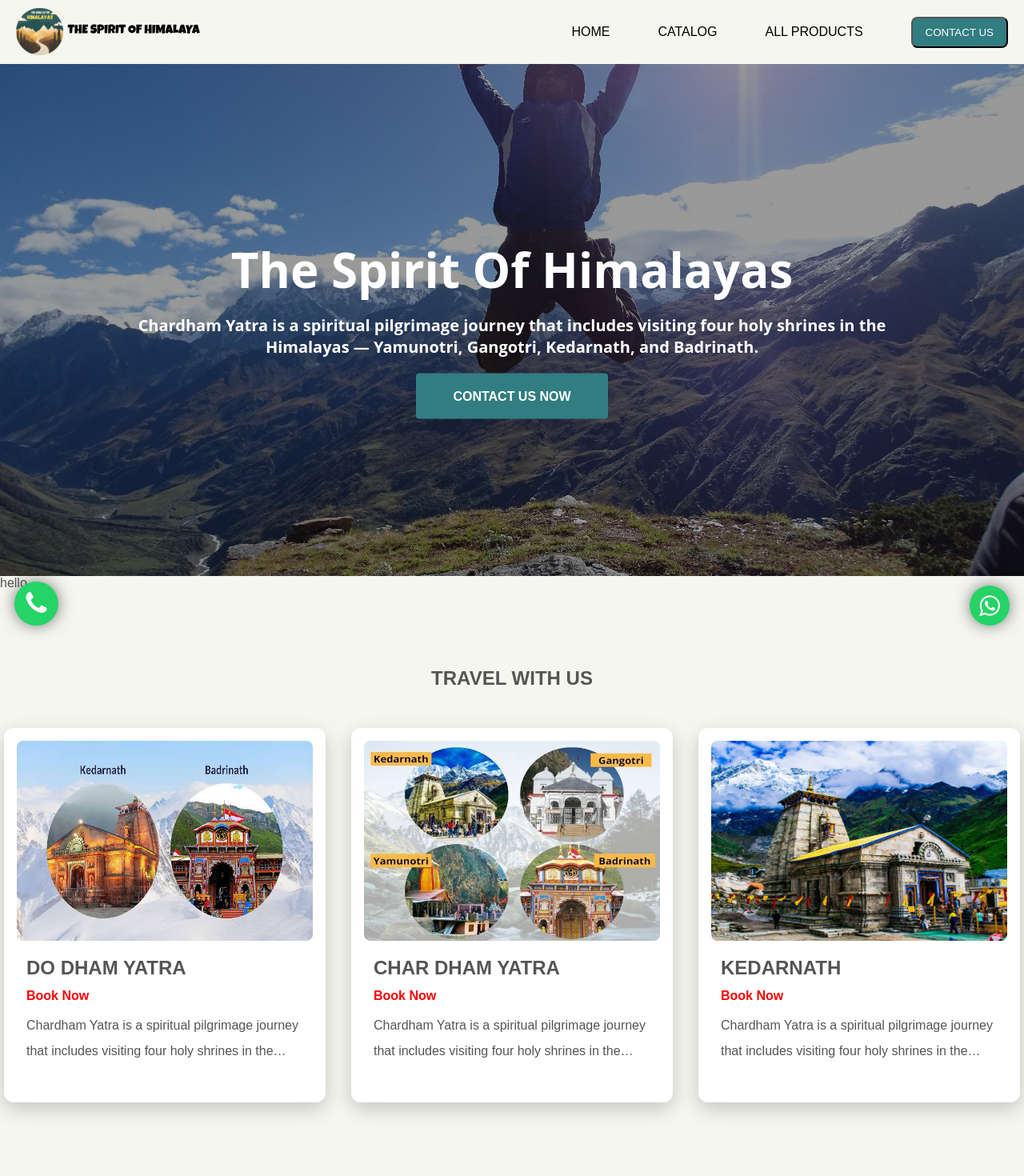
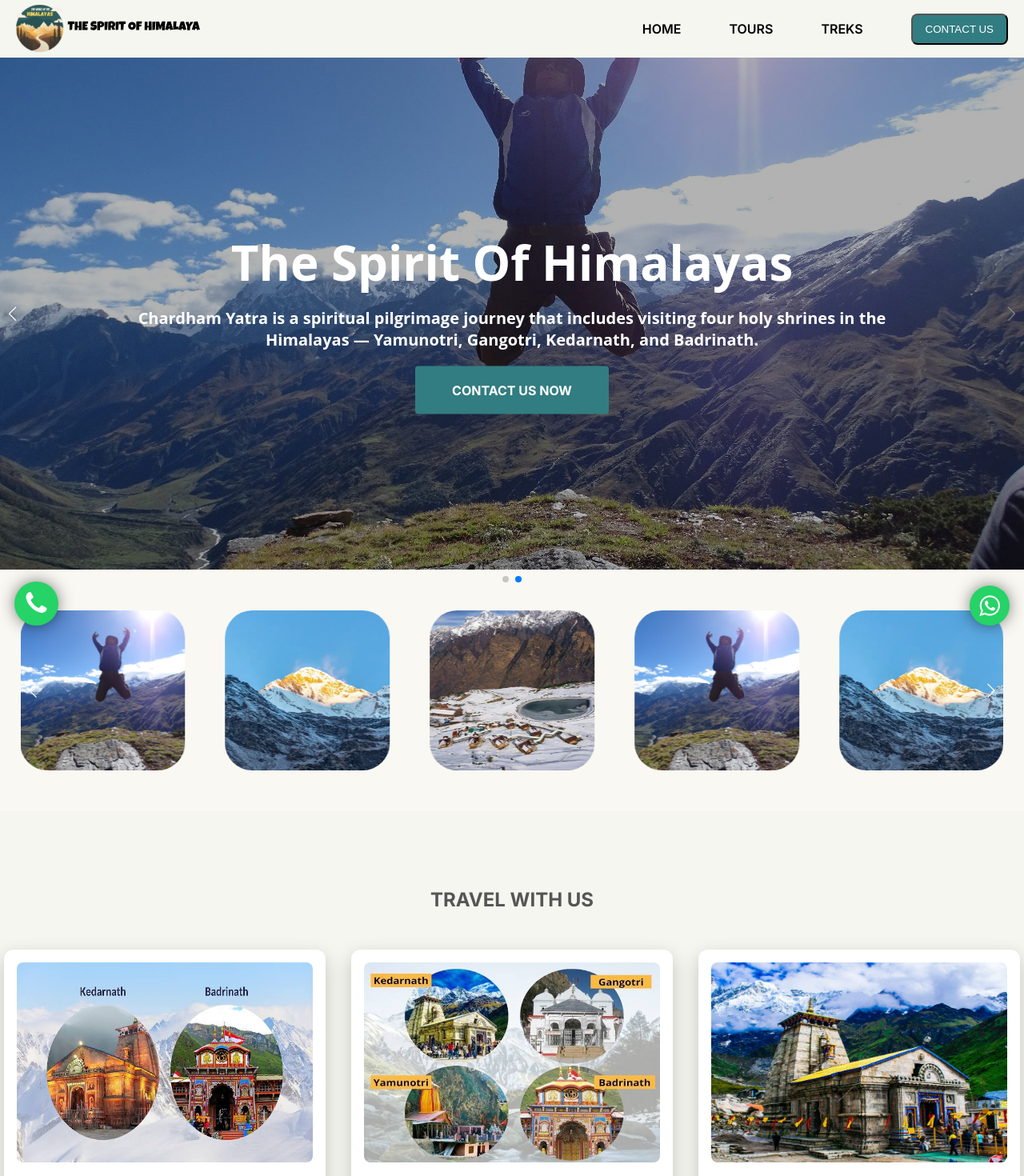
Before and after one commit to Laukik-11/thespiritofhimalayas, a React (Create React App) app: page / in a window 1280 px wide. Shown: the top 1470 px of the page at 80% size. Built offline with nearby package versions, Linux system fonts and the light colour scheme.

Commit message:
design completed

```diff
--- a/src/Components/Carousel.jsx
+++ b/src/Components/Carousel.jsx
@@ -1,5 +1,5 @@
 import React from "react";
-import { Autoplay, Pagination } from "swiper/modules";
+import { Autoplay, Pagination, Navigation } from "swiper/modules";
 import { Swiper, SwiperSlide } from "swiper/react";
 import BgImage1 from "../Assets/BgImage1.jpg";
 import BgImage2 from "../Assets/BgImage2.jpg";
@@ -23,11 +23,16 @@ const Carousel = () => {
           </a>
         </div>
         <Swiper
-          modules={[Autoplay, Pagination]}
+          modules={[Autoplay, Pagination, Navigation]}
           autoplay={{
             delay: 4000,
             disableOnInteraction: false,
           }}
+          style={{
+            "--swiper-navigation-color": "white",
+            "--swiper-navigation-size": "18px",
+          }}
+          navigation={true}
           pagination={{
             el: ".my-custom-pagination-div",
             clickable: true,
@@ -58,8 +63,8 @@ const Carousel = () => {
                 className="background-image"
                 style={{
                   background: `linear-gradient(
-          rgba(0, 0, 0, 0.4),
-          rgba(0, 0, 0, 0.4)
+          rgba(0, 0, 0, 0.3),
+          rgba(0, 0, 0, 0.3)
         ),url(${BgImage2})`,
                   backgroundSize: "cover",
                   backgroundPosition: "center",
--- a/src/Components/Header.jsx
+++ b/src/Components/Header.jsx
@@ -73,17 +73,17 @@ const Header = () => {
           <ul className={`navMenu ${isActive ? "active" : ""}`}>
             <li onClick={removeActive}>
               <a href="#home" className={"navLink"}>
-                Home
+                home
               </a>
             </li>
             <li onClick={removeActive}>
               <a href="#home" className={"navLink"}>
-                Catalog
+                tours
               </a>
             </li>
             <li onClick={removeActive}>
               <a href="#home" className={"navLink"}>
-                All products
+                TREKS
               </a>
             </li>
             <li onClick={removeActive}>
--- a/src/Components/Slider.jsx
+++ b/src/Components/Slider.jsx
@@ -1,38 +1,76 @@
 import React from "react";
-import { Autoplay, Pagination } from "swiper/modules";
+import { Pagination, Autoplay, Navigation } from "swiper/modules";
 import { Swiper, SwiperSlide } from "swiper/react";
 import BgImage1 from "../Assets/BgImage1.jpg";
 import BgImage2 from "../Assets/BgImage2.jpg";
 import BgImage3 from "../Assets/BgImage3.jpg";
 import "swiper/css";
 import "swiper/css/bundle";
+import "swiper/css/thumbs";
 
 const Slider = () => {
   return (
     <>
-      <div>
+      <div
+        style={{
+          width: "100%",
+          padding: "4% 2%",
+          //   marginTop: "40px",
+          background: "#F9F8F3",
+        }}
+      >
         <Swiper
-          modules={[Autoplay, Pagination]}
+          spaceBetween={10}
           autoplay={{
-            delay: 4000,
+            delay: 2500,
             disableOnInteraction: false,
           }}
-          pagination={{
-            el: ".my-custom-pagination-div",
-            clickable: true,
+          style={{
+            "--swiper-navigation-color": "white",
+            "--swiper-navigation-size": "18px",
           }}
-          spaceBetween={2}
-          slidesPerView={3}
+          breakpoints={{
+            "@0.00": {
+              slidesPerView: 2,
+              spaceBetween: 10,
+            },
+            "@0.75": {
+              slidesPerView: 3,
+              spaceBetween: 20,
+            },
+            "@1.00": {
+              slidesPerView: 4,
+              spaceBetween: 40,
+            },
+            "@1.50": {
+              slidesPerView: 5,
+              spaceBetween: 50,
+            },
+          }}
+          navigation={true}
+          modules={[Pagination, Autoplay, Navigation]}
+          loop={true}
           className="mySwiper"
         >
           <SwiperSlide>
-            <div>hello</div>
+            <img src={BgImage1} />
+          </SwiperSlide>
+          <SwiperSlide>
+            <img src={BgImage2} />
+          </SwiperSlide>
+          <SwiperSlide>
+            <img src={BgImage3} />
+          </SwiperSlide>
+          <SwiperSlide>
+            <img src={BgImage1} />
+          </SwiperSlide>
+          <SwiperSlide>
+            <img src={BgImage2} />
+          </SwiperSlide>
+          <SwiperSlide>
+            <img src={BgImage3} />
           </SwiperSlide>
         </Swiper>
-        <div
-          className="my-custom-pagination-div"
-          style={{ width: "100%", textAlign: "center" }}
-        />
       </div>
     </>
   );
--- a/src/Pages/LandingPage.jsx
+++ b/src/Pages/LandingPage.jsx
@@ -88,7 +88,7 @@ const LandingPage = () => {
       </section> */}
       <Slider/>
 
-      <section className="projects section" id="projects">
+      <section className="projects section" id="tours">
         <h2 className="section__title-1">
           <span>TRAVEL WITH US</span>
         </h2>
@@ -109,7 +109,7 @@ const LandingPage = () => {
           })}
         </div>
       </section>
-      <section className="projects section" id="projects">
+      <section className="projects section" id="treks">
         <h2 className="section__title-1">
           <span>TREKS WE OFFER</span>
         </h2>
--- a/src/index.css
+++ b/src/index.css
@@ -3,8 +3,7 @@
 body {
   margin: 0;
   background: #f4f6ef;
-  font-family: "Titillium Web", sans-serif;
-  /* font-family: "Inter", sans-serif; */
+  font-family: "Inter", sans-serif;
   -webkit-font-smoothing: antialiased;
   -moz-osx-font-smoothing: grayscale;
 }
@@ -99,6 +98,9 @@ section {
 
 section:not(.hero):nth-child(even) {
   background-color: #f4f6ef;
+}
+#treks{
+   background-color: #F9F8F3;
 }
 
 @media (max-width: 800px) {
@@ -335,47 +337,6 @@ header nav li {
     margin: 0 0 20px 0;
   }
 }
-
-/*footer*/
-/*
-footer {
-  display: flex;
-  align-items: center;
-  justify-content: space-around;
-  background-color: #265253;
-  color: #fff;
-  padding: 20px 0;
-}
-
-footer ul {
-  display: flex;
-}
-
-footer li {
-  margin-left: 16px;
-}
-
-footer p {
-  text-transform: uppercase;
-  font-size: 14px;
-  opacity: 0.6;
-  align-items: center;
-}
-
-@media (max-width: 1100px) {
-  footer {
-    flex-direction: column;
-  }
-
-  footer p {
-    text-align: center;
-    margin-bottom: 20px;
-  }
-
-  footer ul li {
-    margin: 0 8px;
-  }
-} */
 
 /* Projects Section */
 .projects {
@@ -743,7 +704,7 @@ footer p {
   /* animation: 1s fadein 0.3s forwards; */
   background: #f4f6ef;
   box-shadow: rgba(0, 0, 0, 0.2) 0px 8px 24px;
-  padding: 10px 20px;
+  padding: 6px 20px;
   display: flex;
   justify-content: space-between;
   align-items: center;
@@ -753,7 +714,7 @@ footer p {
 
 .navbar li {
   list-style: none;
-  font-weight: 500;
+  font-weight: 600;
   text-transform: uppercase;
 }
 
@@ -822,3 +783,22 @@ footer p {
     margin: 16px 0;
   }
 }
+
+
+.swiper-slide img {
+  display: block;
+  width: 100%;
+  height: 200px;
+  border-radius: 34px;
+  object-fit: cover;
+}
+
+@media screen and (max-width: 780px) {
+  .swiper-slide img {
+    height: 140px;
+}
+.projects__container {
+  gap: 1rem;
+  margin-top: 4%;
+}
+}
```
